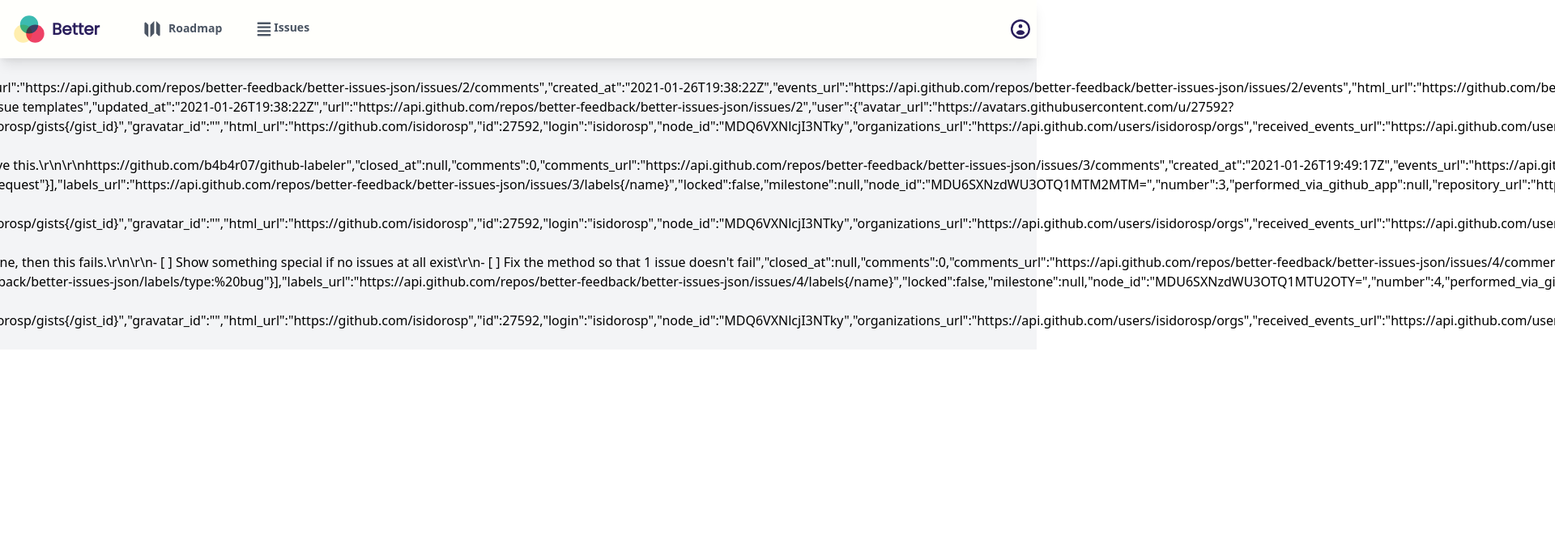
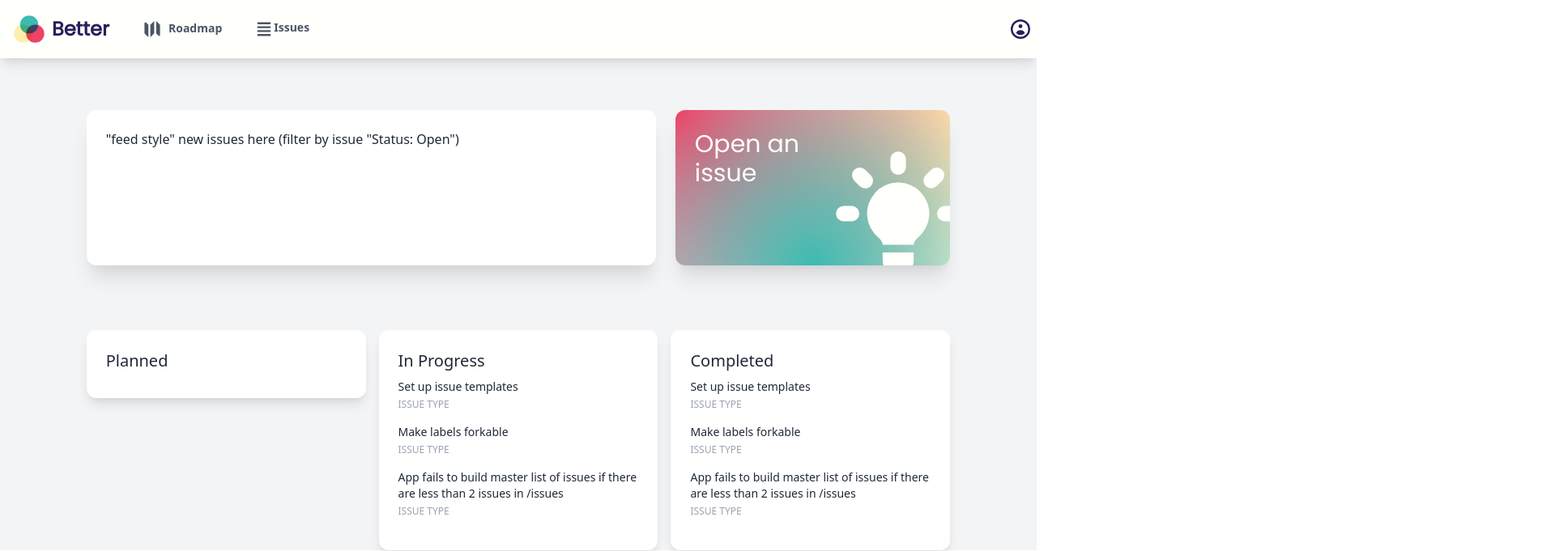
Before and after one commit to better-feedback/better-issues-json, a Next.js app: page / in a window 1280 px wide. Shown: the top 681 px of the page at 81% size, 1920 px wide, since content can reach past the window. Built offline with nearby package versions, Linux system fonts and the light colour scheme.

Commit message:
add hero section and roadmap to homepage
clean up some layout, nav bar items
add roadmap section
begin filterig of issues for relevant sections

```diff
--- a/src/components/IssueList.tsx
+++ b/src/components/IssueList.tsx
@@ -1,10 +1,13 @@
 import Link from "next/link";
-// import ReactMarkdown from "react-markdown";
 
-const IssueList = ({ allIssues }) => {
-  // function truncateSummary(content: string) {
-  //   return content.slice(0, 200).trimEnd();
-  // }
+// TODO: Move to a common utils file
+const IssueList = (props) => {
+  function truncateText(content: string, length: number) {
+    if (content.length > length) {
+      return content.slice(0, length).trimEnd() + "...";
+    }
+    return content;
+  }
 
   // function reformatDate(fullDate) {
   //   const date = new Date(fullDate);
@@ -13,15 +16,19 @@ const IssueList = ({ allIssues }) => {
 
   return (
     <>
-      <ul className="list">
-        {allIssues.length > 1 &&
-          allIssues.map((issue) => (
-            <Link
-              key={issue.slug}
-              href={{ pathname: `/issue/${issue.number}` }}
-            >
+      <ul>
+        {props.issues.length > 0 &&
+          props.issues.map((issue) => (
+            <Link key={issue.id} href={{ pathname: `/issue/${issue.number}` }}>
               <a>
-                <li>{JSON.stringify(issue)}</li>
+                <li className="mb-4">
+                  <div className="block text-sm font-medium">
+                    {truncateText(issue.title, 200)}
+                  </div>
+                  <div className="block mt-1 text-xs font-medium text-gray-400 uppercase">
+                    issue type
+                  </div>
+                </li>
               </a>
             </Link>
           ))}
--- a/src/components/Layout.tsx
+++ b/src/components/Layout.tsx
@@ -3,10 +3,10 @@ import Navbar from "./Navbar";
 
 export default function Layout(props) {
   return (
-    <body className="bg-gray-100 v-full">
+    <body className="antialiased bg-gray-100 v-full">
       <Header siteTitle={props.siteTitle} />
       <Navbar />
-      <div className="flex items-center justify-center content">
+      <div className="flex flex-wrap items-center justify-center content">
         {props.children}
       </div>
     </body>
--- a/src/components/Navbar.tsx
+++ b/src/components/Navbar.tsx
@@ -1,10 +1,12 @@
+import Link from "next/link";
 import Logo from "./svg/Logo";
 
 export const Header = (): JSX.Element => {
   return (
     <header className="mb-6 shadow-lg bg-better-white body-font">
       <div className="container flex flex-col flex-wrap p-2 mx-auto md:items-center md:flex-row ">
-        <a className="flex items-center w-40 mb-4 mr-2 text-xl font-bold text-better-violet font-poppins title-font md:mb-0">
+        <Link href={{ pathname: `/` }}>
+          <a className="flex items-center w-40 mb-4 mr-2 text-2xl font-bold text-better-violet font-poppins title-font md:mb-0">
             <Logo
               style={{ height: "56px", width: "56px" }}
               blendMode1="darken"
@@ -12,6 +14,7 @@ export const Header = (): JSX.Element => {
             />
             Better
           </a>
+        </Link>
         <nav className="flex flex-wrap items-center justify-center space-x-10 text-gray-600">
           <a
             href="#"
--- a/src/data/config.json
+++ b/src/data/config.json
@@ -1,5 +1,5 @@
 {
   "title": "Better",
   "description": "TODO",
-  "repositoryUrl": "https://github.com/TOOD"
+  "repositoryUrl": "https://github.com/better-feedback/better-issues-json/"
 }
--- a/src/pages/index.tsx
+++ b/src/pages/index.tsx
@@ -2,12 +2,79 @@ import IssueList from "../components/IssueList";
 import Layout from "../components/Layout";
 
 export const Home = (props): JSX.Element => {
+  function filterByLabel(issues, labelValue: string) {
+    return issues.filter((issue) => {
+      if (issue.labels.length > 0) {
+        return issue.labels.some((label) => {
+          return label.name === labelValue;
+        });
+      }
+    });
+  }
+
   return (
     <Layout siteTitle={props.siteTitle}>
-      <section>
-        <IssueList allIssues={props.allItems} />
-      </section>
-      <div>afaf</div>
+      <div className="grid w-5/6 grid-cols-1 gap-6 mt-10 mb-20 text-gray-800 md:grid-cols-2 xl:grid-cols-3 issue rounded-x5">
+        <div className="p-6 bg-white shadow-xl rounded-xl xl:col-span-2">
+          &quot;feed style&quot; new issues here (filter by issue &quot;Status:
+          Open&quot;)
+        </div>
+        <a
+          href={`${props.projectRepo}/issues/new/choose`}
+          target="_blank"
+          rel="noreferrer"
+        >
+          <div
+            className="relative h-48 p-6 overflow-hidden bg-white shadow-xl rounded-xl"
+            style={{
+              background: `
+                      radial-gradient(circle at bottom center, #3CBBB1, transparent),
+                      radial-gradient(circle at top left, #EE4266, transparent),
+                      radial-gradient(circle at top right, #FFEEB0, transparent)`,
+            }}
+          >
+            <div className="absolute -right-8 -bottom-8">
+              <svg
+                className="w-48 h-48 text-better-white"
+                fill="currentColor"
+                viewBox="0 0 20 20"
+                xmlns="http://www.w3.org/2000/svg"
+              >
+                <path d="M11 3a1 1 0 10-2 0v1a1 1 0 102 0V3zM15.657 5.757a1 1 0 00-1.414-1.414l-.707.707a1 1 0 001.414 1.414l.707-.707zM18 10a1 1 0 01-1 1h-1a1 1 0 110-2h1a1 1 0 011 1zM5.05 6.464A1 1 0 106.464 5.05l-.707-.707a1 1 0 00-1.414 1.414l.707.707zM5 10a1 1 0 01-1 1H3a1 1 0 110-2h1a1 1 0 011 1zM8 16v-1h4v1a2 2 0 11-4 0zM12 14c.015-.34.208-.646.477-.859a4 4 0 10-4.954 0c.27.213.462.519.476.859h4.002z" />
+              </svg>
+            </div>
+            <span className="text-3xl font-poppins text-better-white">
+              Open an
+              <br />
+              issue
+            </span>
+          </div>
+        </a>
+      </div>
+      <div className="grid w-5/6 grid-cols-1 gap-4 text-gray-800 md:grid-cols-3 issue rounded-xl">
+        <div className="flex-row self-start p-6 bg-white shadow-lg rounded-xl">
+          <h3 className="block mb-2 text-xl font-medium issue__main-title">
+            Planned
+          </h3>
+          <IssueList
+            issues={filterByLabel(props.allItems, "status: planned")}
+          />
+        </div>
+
+        <div className="flex-row self-start p-6 bg-white shadow-lg rounded-xl">
+          <h3 className="block mb-2 text-xl font-medium issue__main-title">
+            In Progress
+          </h3>
+          <IssueList issues={props.allItems} />
+        </div>
+
+        <div className="flex-row self-start p-6 bg-white shadow-lg rounded-xl">
+          <h3 className="block mb-2 text-xl font-medium issue__main-title">
+            Completed
+          </h3>
+          <IssueList issues={props.allItems} />
+        </div>
+      </div>
     </Layout>
   );
 };
@@ -34,6 +101,7 @@ export async function getStaticProps() {
       allItems: items,
       siteTitle: siteConfig.default.title,
       description: siteConfig.default.description,
+      projectRepo: siteConfig.default.repositoryUrl,
     },
   };
 }
--- a/src/pages/issue/[slug].tsx
+++ b/src/pages/issue/[slug].tsx
@@ -35,7 +35,7 @@ export const IssueTemplate = (props): JSX.Element => {
                   viewBox="0 0 20 20"
                   xmlns="http://www.w3.org/2000/svg"
                 >
-                  <path d="M9.049 2.927c.3-.921 1.603-.921 1.902 0l1.07 3.292a1 1 0 00.95.69h3.462c.969 0 1.371 1.24.588 1.81l-2.8 2.034a1 1 0 00-.364 1.118l1.07 3.292c.3.921-.755 1.688-1.54 1.118l-2.8-2.034a1 1 0 00-1.175 0l-2.8 2.034c-.784.57-1.838-.197-1.539-1.118l1.07-3.292a1 1 0 00-.364-1.118L2.98 8.72c-.783-.57-.38-1.81.588-1.81h3.461a1 1 0 00.951-.69l1.07-3.292z" />
+                  <path d="M2 10.5a1.5 1.5 0 113 0v6a1.5 1.5 0 01-3 0v-6zM6 10.333v5.43a2 2 0 001.106 1.79l.05.025A4 4 0 008.943 18h5.416a2 2 0 001.962-1.608l1.2-6A2 2 0 0015.56 8H12V4a2 2 0 00-2-2 1 1 0 00-1 1v.667a4 4 0 01-.8 2.4L6.8 7.933a4 4 0 00-.8 2.4z" />
                 </svg>
                 <span className="font-bold align-middle">LIKE</span>
               </button>
@@ -111,8 +111,6 @@ export async function getStaticProps({ ...ctx }) {
   const content = await import(`../../../issues/${slug}.json`);
   const config = await import(`../../data/config.json`);
 
-  console.log(content);
-
   return {
     props: {
       siteTitle: config.title,
```
Lines whose indentation alone changed are shown as unchanged.
